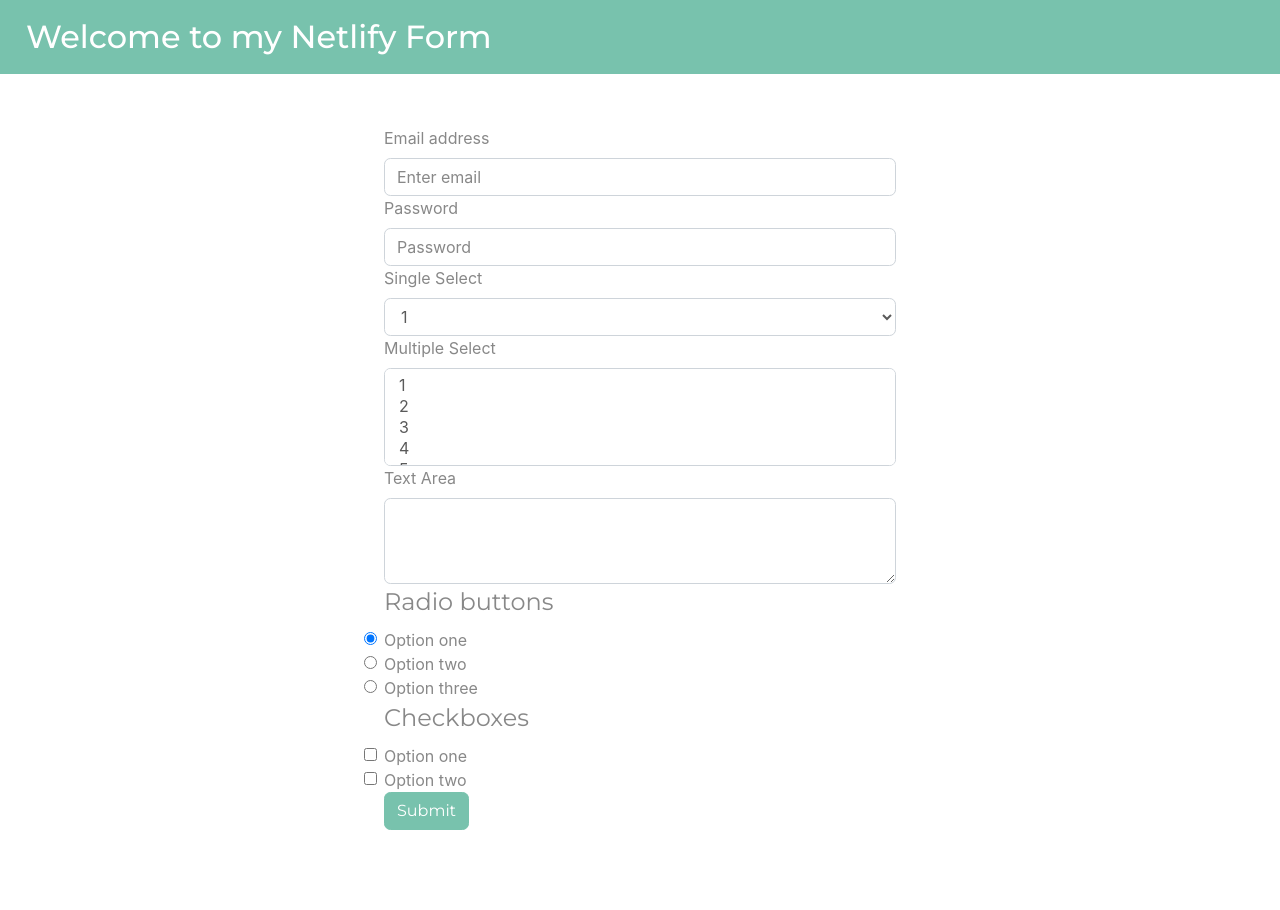
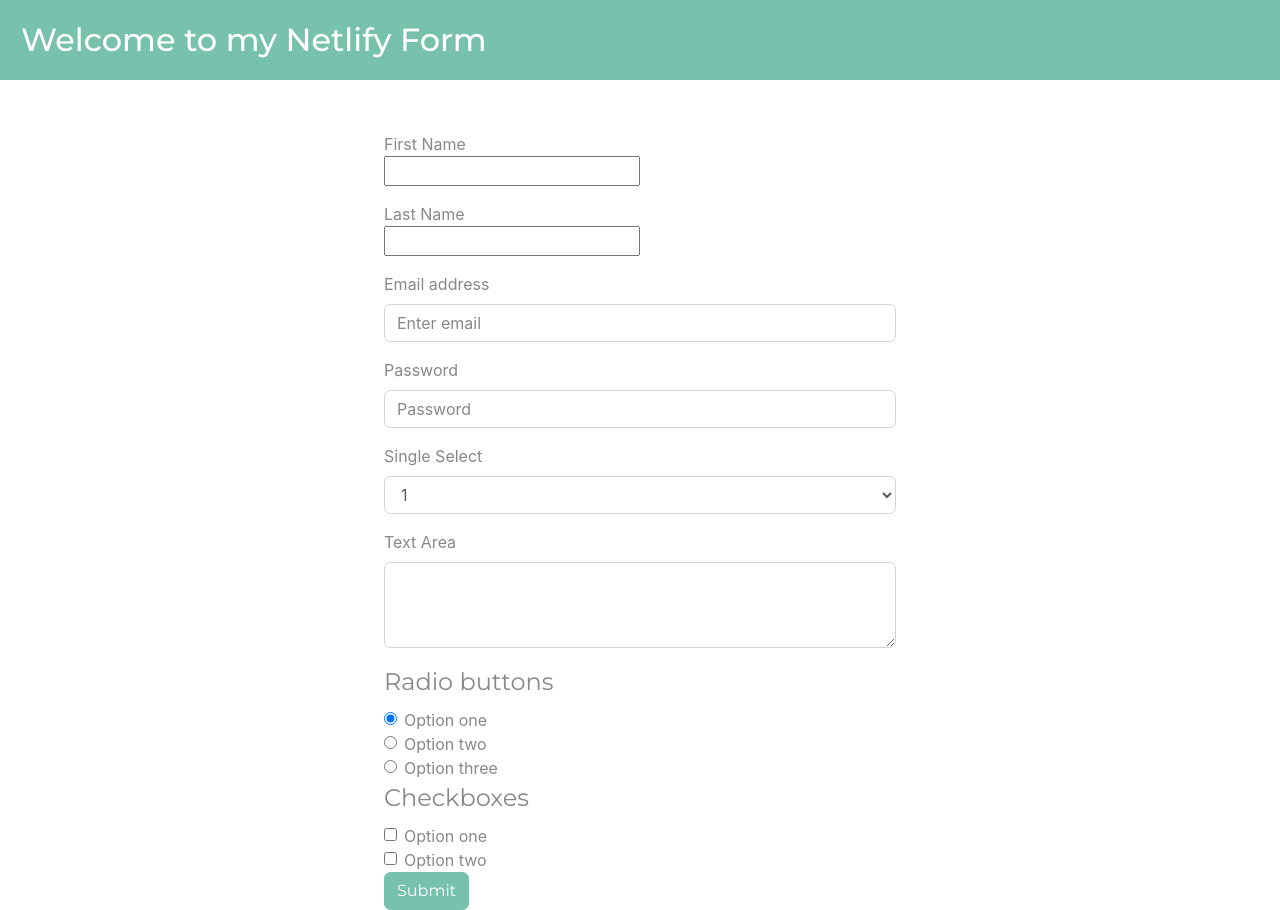
Before and after one commit to freethechildren/NetlifyTest, a plain HTML site: page index.html in a window 1280 px wide. Before the commit the page ends 830 px from the top, so only its background shows below. Drawn offline with nearby package versions, Linux system fonts and the light colour scheme.

Commit message:
form fix1

```diff
--- a/Bootstrap.css
+++ b/Bootstrap.css
@@ -7,5 +7,8 @@ form{
 }
 h2{
     color: #FFFFFF;
-    margin: 10px;
+    margin: 20px;
 }
+table{
+    width: 100%;
+}
--- a/index.html
+++ b/index.html
@@ -4,93 +4,94 @@
     <meta charset="UTF-8">
     <title>My Netlify Form</title>
     <link rel="stylesheet" href="https://bootswatch.com/4/minty/bootstrap.css">
-    <link rel="stylesheet" href="bootstrap.css">
+    <link rel="stylesheet" href="Bootstrap.css">
 </head>
 <body>
 
-<nav class="navbar navbar-expand-lg navbar-dark bg-primary">
-    <h2>Welcome to my Netlify Form</h2>
-    <button class="navbar-toggler" type="button" data-toggle="collapse" data-target="#navbarColor01" aria-controls="navbarColor01" aria-expanded="false" aria-label="Toggle navigation">
-        <span class="navbar-toggler-icon"></span>
-    </button>
+<table>
+    <tr class="table-primary"> <td width="100%"> <h2>Welcome to my Netlify Form </h2></td></tr>
+</table>
 
-
-</nav>
-
-<form name="contact" method="POST" data-netlify="true" display="inline-block" >
-
-
-            <label for="InputEmail1">Email address</label>
-            <input type="email" class="form-control" id="InputEmail1" aria-describedby="emailHelp" placeholder="Enter email">
-
+<form name="contact" method="POST" data-netlify="true">
+    <div class="form-group">
+        <lable for="FirstName"> First Name</lable> </br>
+        <input type="text" name="FirstName" id="FirstName"/>
+    </div>
+    <div class="form-group">
+        <lable for="LastName"> Last Name</lable> </br>
+        <input type="text" name="LastName" id="LastName" />
+    </div>
+    <div class="form-group">
+        <label for="Email">Email address</label>
+        <input type="email" class="form-control" id="Email" aria-describedby="emailHelp" placeholder="Enter email">
+    </div>
+    <div class="form-group">
         <label for="Password">Password</label>
         <input type="password" class="form-control" id="Password" placeholder="Password">
-
-
-            <label for="Select1">Single Select</label>
-            <select class="form-control" id="Select1">
-                <option>1</option>
-                <option>2</option>
-                <option>3</option>
-                <option>4</option>
-                <option>5</option>
+    </div>
+    <div class="form-group">
+        <label for="select1">Single Select</label>
+        <select class="form-control" id="select1">
+            <option value="1">1</option>
+            <option value="2">2</option>
+            <option value="3">3</option>
+            <option value="4">4</option>
+            <option value="5">5</option>
         </select>
-
-
-            <label for="Select2">Multiple Select</label>
-            <select multiple="" class="form-control" id="Select2">
-                <option>1</option>
-                <option>2</option>
-                <option>3</option>
-                <option>4</option>
-                <option>5</option>
-            </select>
-
-
+    </div>
+    <div class="form-group">
             <label for="Textarea">Text Area</label>
             <textarea class="form-control" id="Textarea" rows="3"></textarea>
-
+        </div>
 
             <legend>Radio buttons</legend>
-
+            <div class="form-check">
                 <label class="form-check-label">
                     <input type="radio" class="form-check-input" name="optionsRadios" id="optionsRadios1" value="option1" checked="">
                     Option one
                 </label>
-    <br/>
-
+            </div>
+            <div class="form-check">
                 <label class="form-check-label">
                     <input type="radio" class="form-check-input" name="optionsRadios" id="optionsRadios2" value="option2">
                     Option two
                 </label>
-    <br/>
-
-
+            </div>
+            <div class="form-check disabled">
                 <label class="form-check-label">
                     <input type="radio" class="form-check-input" name="optionsRadios" id="optionsRadios3" value="option3">
                     Option three
                 </label>
-
-
-    <br />
-
+            </div>
             <legend>Checkboxes</legend>
-
+            <div class="form-check">
                 <label class="form-check-label">
                     <input class="form-check-input" type="checkbox" value="">
                     Option one
                 </label>
-
-    <br/>
-
+            </div>
+            <div class="form-check disabled">
                 <label class="form-check-label">
                     <input class="form-check-input" type="checkbox" value="" >
                     Option two
                 </label>
-    <br/>
+            </div>
+
         <button type="submit" class="btn btn-primary">Submit</button>
 
 </form>
 
 </body>
 </html>
+<script>
+
+    function results(){
+        var email= document.getElementById('email').value;
+        var password= document.getElementById('password').value;
+
+        document.write(email);
+        document.write(password);
+
+    }
+
+</script>
```
Lines whose indentation alone changed are shown as unchanged.
